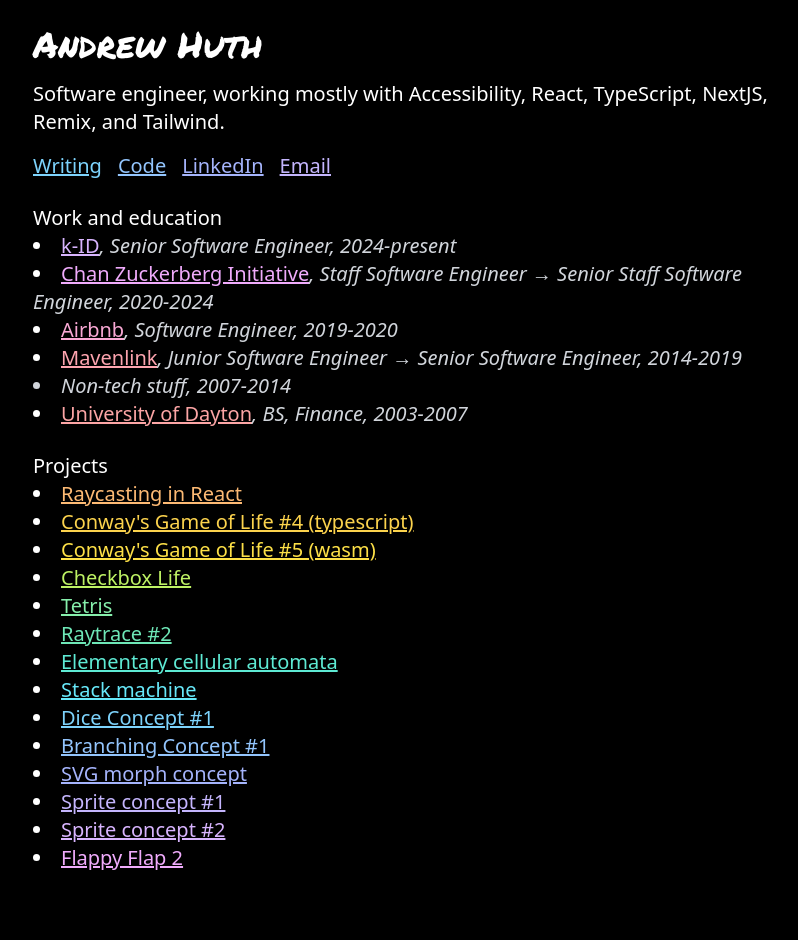
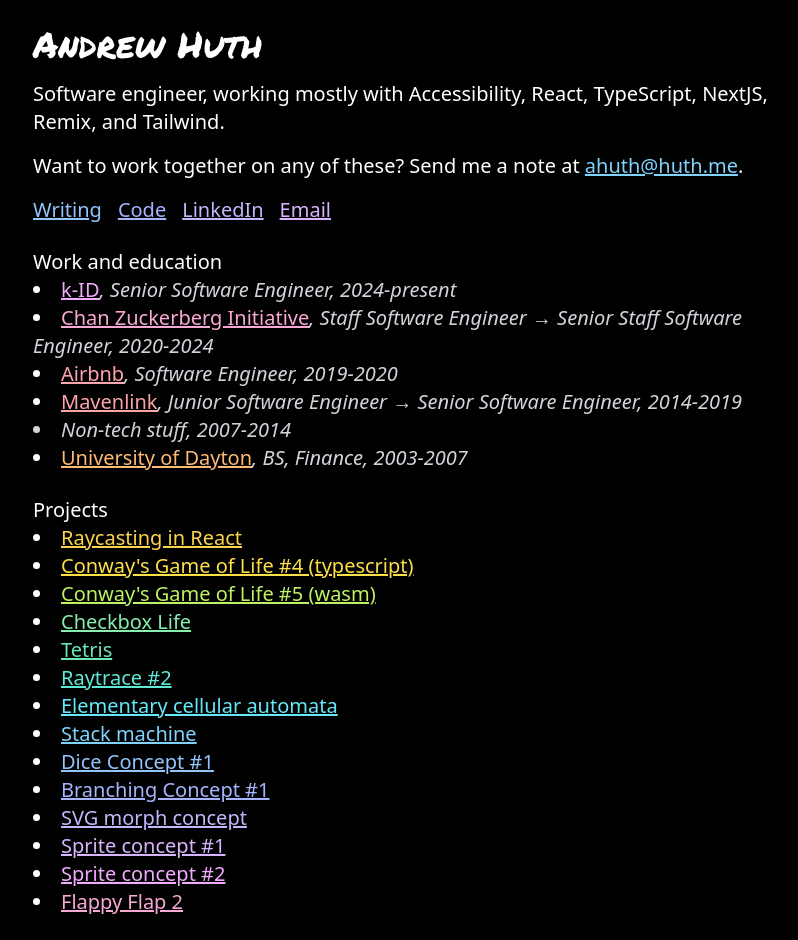
Before and after one commit to ahuth/ahuth.github.io, a Next.js app: page / in a window 1280 px wide. Shown: the whole page, without its empty margins (223-1021 px from the left). Before the commit the page ends 896 px from the top, so only its background shows below. Built offline with nearby package versions, Linux system fonts and the light colour scheme.

Commit message:
Add call to action

```diff
--- a/app/page.tsx
+++ b/app/page.tsx
@@ -12,6 +12,10 @@
         <p>
           Software engineer, working mostly with Accessibility, React,
           TypeScript, NextJS, Remix, and Tailwind.
+        </p>
+        <p>
+          Want to work together on any of these? Send me a note at{' '}
+          <Link href="mailto:ahuth@huth.me">ahuth@huth.me</Link>.
         </p>
       </header>
       <main className="space-y-6 pt-4">
@@ -30,7 +34,7 @@
               </Link>
             </li>
             <li>
-              <Link href="mailto:hello@huth.me">Email</Link>
+              <Link href="mailto:ahuth@huth.me">Email</Link>
             </li>
           </ul>
         </section>
```
